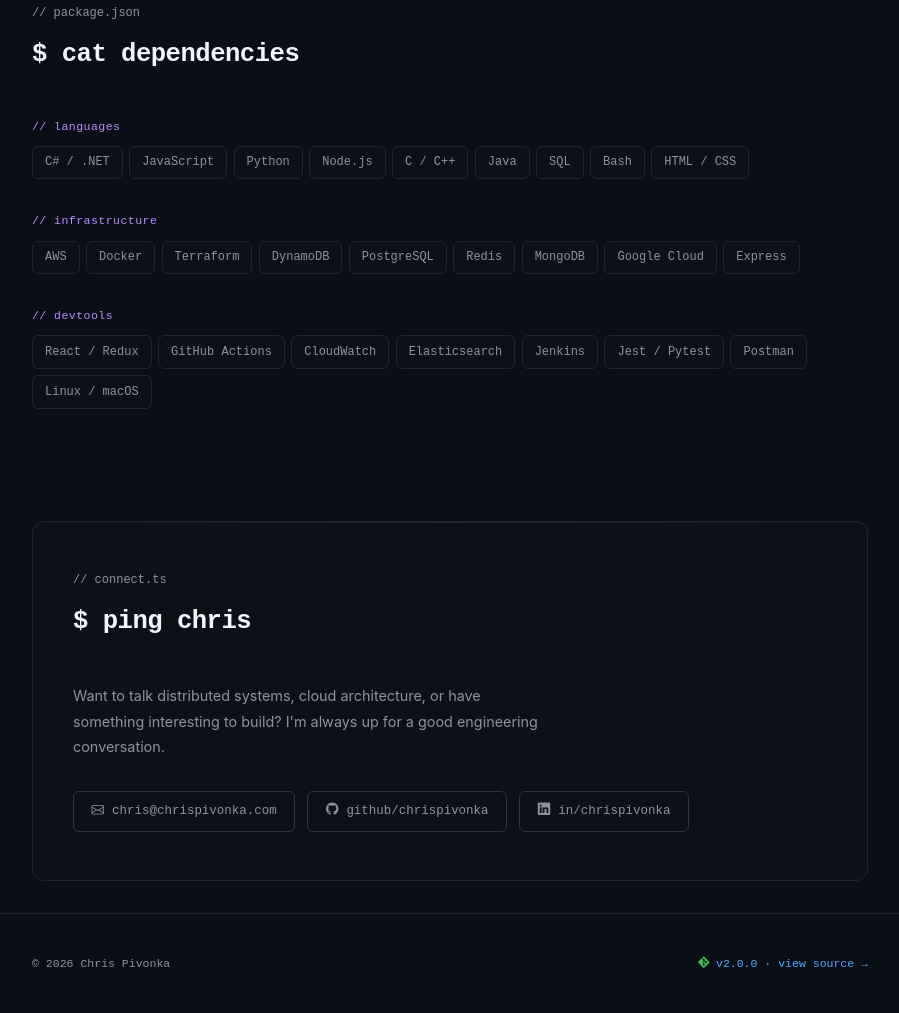
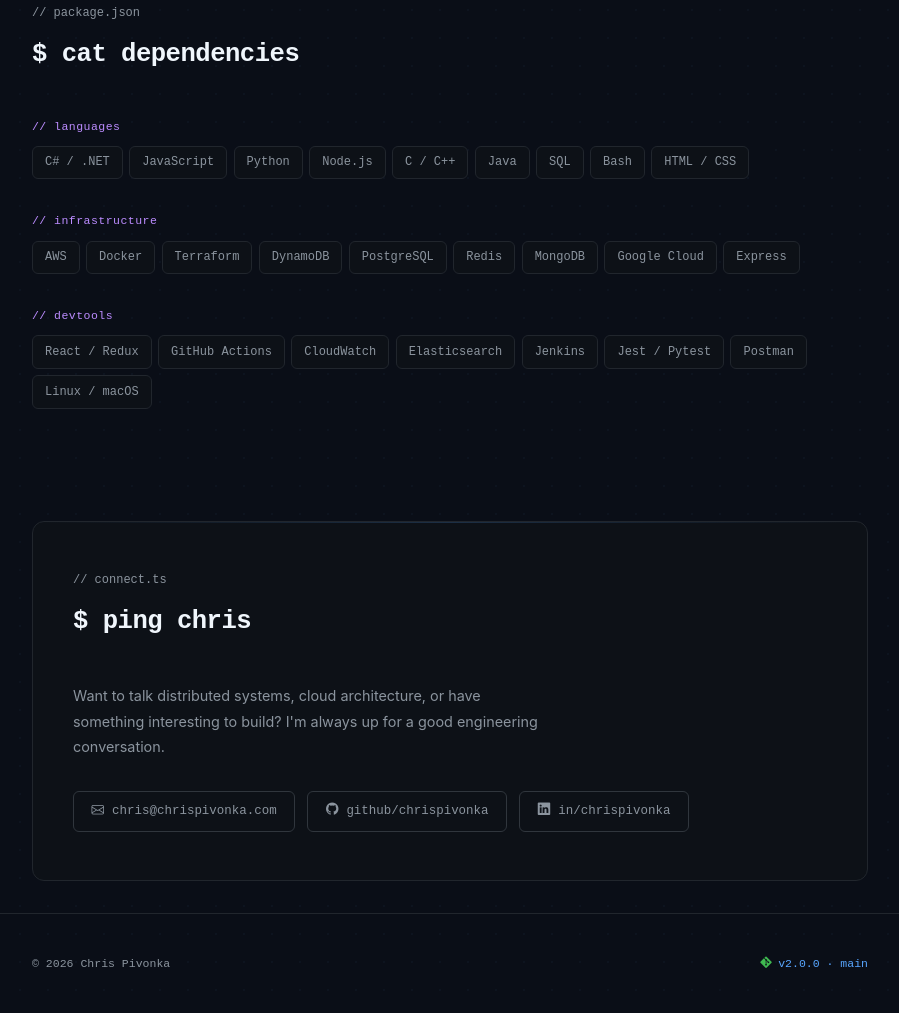
Before and after one commit to chrispivonka/chrispivonka.com, a website with bundled scripts: page index.html in a window 1280 px wide. Shown: the part 5940-6953 px from the top of the page, without its empty margins (190-1089 px from the left). Built offline with nearby package versions, Linux system fonts and the light colour scheme; no server answers.

Commit message:
fix(footer): update static default and fallback for commit hash to v2.0.0 · main

```diff
--- a/index.html
+++ b/index.html
@@ -535,7 +535,7 @@
     <span>© <span id="current-year">2026</span> Chris Pivonka</span>
     <div class="footer-commit">
       <i class="bi bi-git"></i>
-      <a href="https://github.com/chrispivonka/chrispivonka.com" target="_blank" rel="noopener noreferrer" id="footer-commit-hash">v2.0.0 · view source →</a>
+      <a href="https://github.com/chrispivonka/chrispivonka.com" target="_blank" rel="noopener noreferrer" id="footer-commit-hash">v2.0.0 · main</a>
     </div>
   </footer>
 
--- a/js/scripts.js
+++ b/js/scripts.js
@@ -951,6 +951,10 @@ async function initLiveStats() {
       statusDot.style.background = "var(--yellow)";
       statusDot.style.boxShadow  = "0 0 6px rgba(210,153,34,0.7)";
     }
+    const footerHash = document.getElementById("footer-commit-hash");
+    if (footerHash) {
+      footerHash.textContent = "v2.0.0 \u00b7 main";
+    }
   }
 }
 
```
